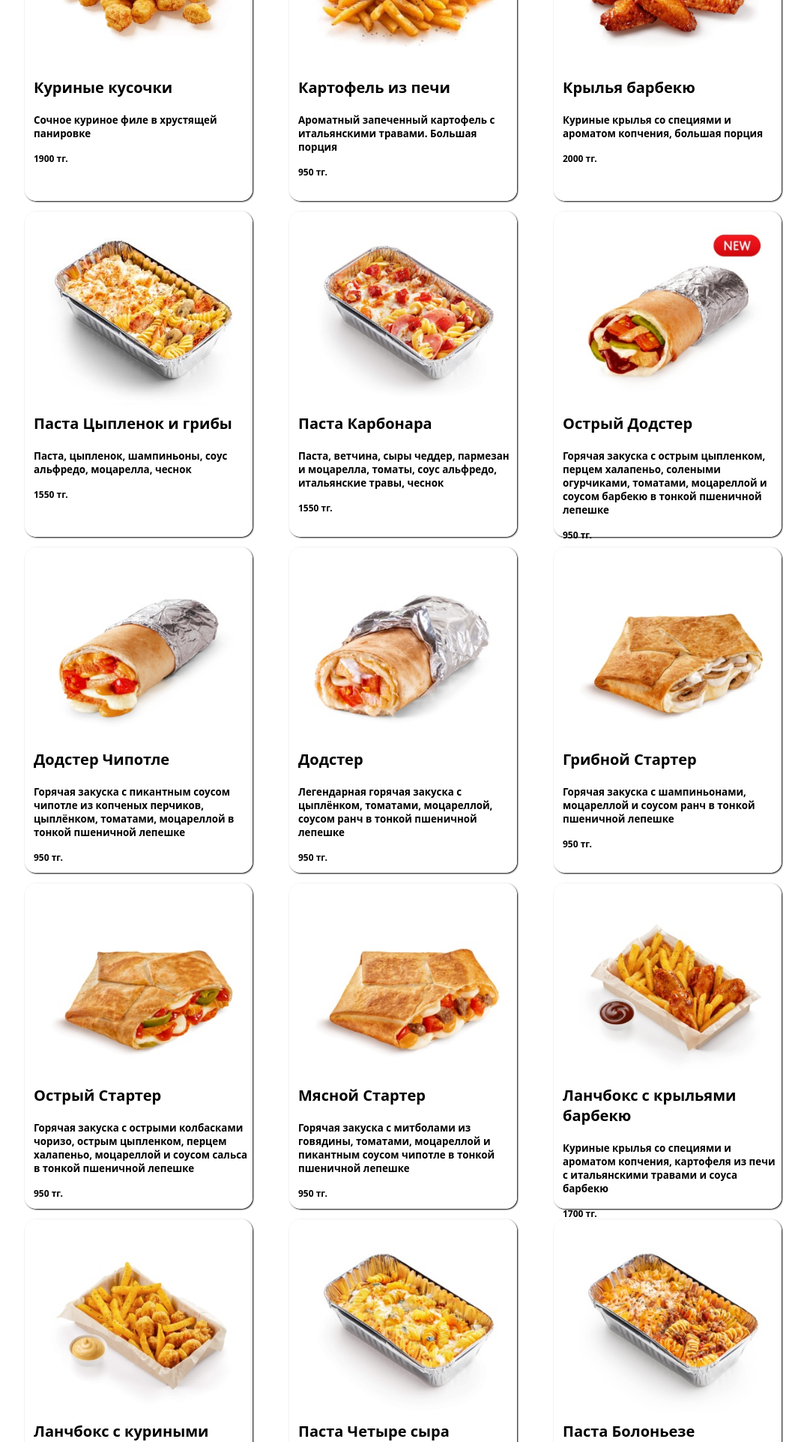
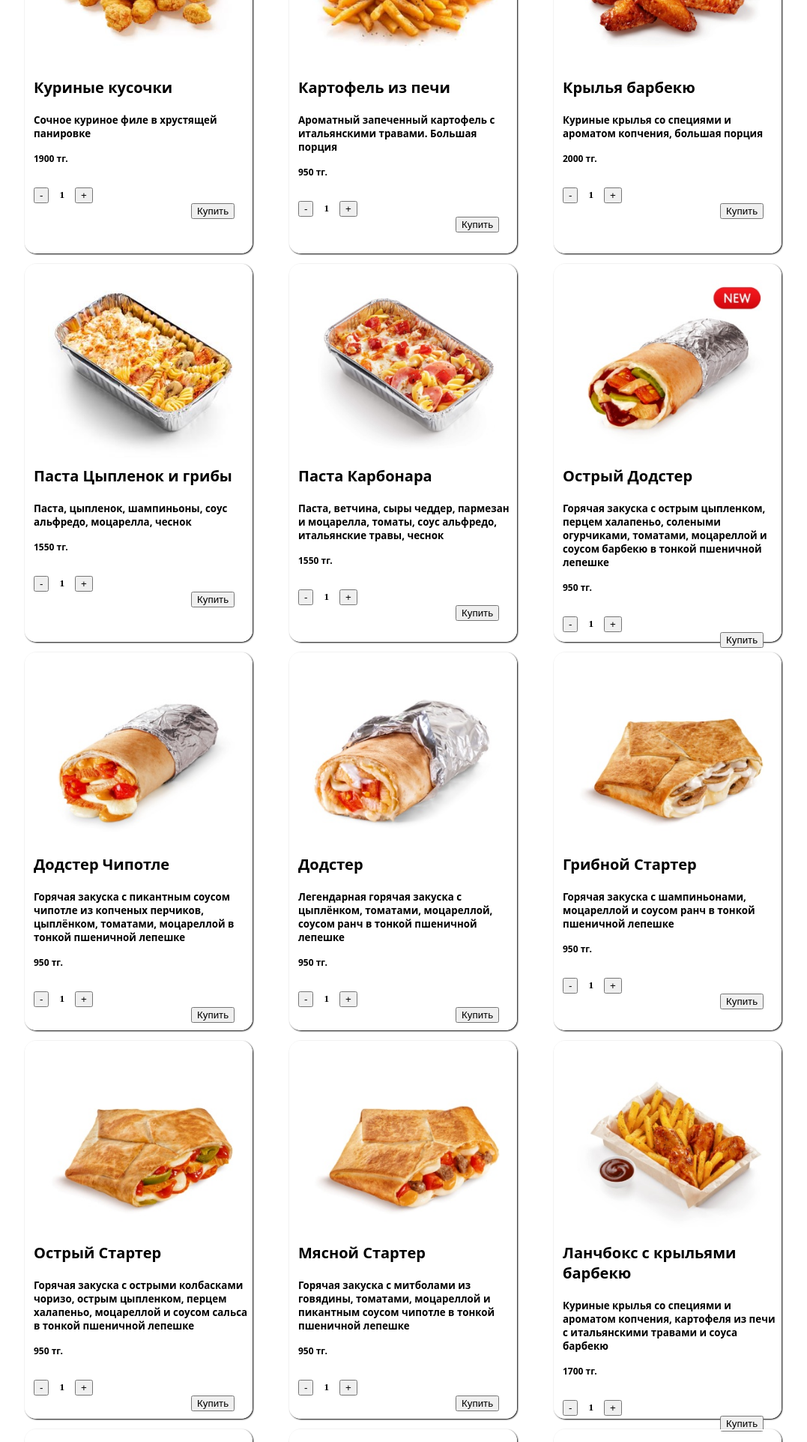
Before and after one commit to yegor-kirovich/site-for-pizza, a Flask app: page / in a window 1280 px wide. Shown: the part 3917-5840 px from the top of the page at 75% size, without its empty margins (20-1097 px from the left). Run offline with Flask 2, Linux system fonts and the light colour scheme; a user stored in the database is signed in; data comes from the database, SQL or seed files in the repository; both versions use the stored data as it was after the commit.

Commit message:
make snack counter on main_menu

```diff
--- a/main.py
+++ b/main.py
@@ -26,6 +26,10 @@ login_manager.init_app(app)
 
 dis = False
 
+a = {}
+for i in range(1, 60):
+    a[i] = 1
+
 
 @login_manager.user_loader
 def load_user(user_id):
@@ -35,19 +39,18 @@ def load_user(user_id):
 
 @app.route('/')
 def main_menu():
-    global dis
+    global dis, a
     db_sess = db_session.create_session()
     pizza = db_sess.query(Pizza)
     snack = db_sess.query(Snack)
     short = "static/img/"
+    cou = a
     if current_user.is_authenticated and (current_user.count_orders % 10 == 0):
         dis = True
         return render_template("main.html", pizza=pizza,
-                               short=short, discount=1, snack=snack,
-                               css=url_for('static', filename='css/main.css'), title='Пиццерия')
+                               short=short, discount=1, snack=snack, title='Пиццерия', cou=cou)
     dis = False
-    return render_template("main.html", pizza=pizza, short=short, discount=0, snack=snack,
-                           css=url_for('static', filename='css/main.css'), title='Пиццерия')
+    return render_template("main.html", pizza=pizza, short=short, discount=0, snack=snack, title='Пиццерия', cou=cou)
 
 
 @app.route('/add_pizza/<int:pizza_id>', methods=['GET', 'POST'])
@@ -83,17 +86,20 @@ def add_pizza(pizza_id):
 
 @app.route('/add_snack/<int:snack_id>')
 def add_snack(snack_id):
+    global a
     db_sess = db_session.create_session()
-    order_snack = Snacks_orders()
     if current_user.is_authenticated:
-        order_snack.snack_id = snack_id
-        current_user.snacks_orders.append(order_snack)
-        db_sess.merge(current_user)
+        for _ in range(a[snack_id]):
+            order_snack = Snacks_orders()
+            order_snack.snack_id = snack_id
+            current_user.snacks_orders.append(order_snack)
+            db_sess.merge(current_user)
         db_sess.commit()
     else:
         orders = session.get('orders', {'pizzas': [],
                                         'snacks': []})
-        orders['snacks'].append({'snack_id': snack_id})
+        for _ in range(a[snack_id]):
+            orders['snacks'].append({'snack_id': snack_id})
         session['orders'] = orders
     return redirect('/')
 
@@ -490,6 +496,21 @@ def delete_log(id, type):
     return redirect('/basket')
 
 
+@app.route('/add_num/<int:id>')
+def add_num(id):
+    global a
+    a[id] += 1
+    return redirect('/')
+
+
+@app.route('/delete_num/<int:id>')
+def delete_num(id):
+    global a
+    if a[id] != 1:
+        a[id] -= 1
+    return redirect('/')
+
+
 @app.route('/logout')
 @login_required
 def logout():
--- a/templates/base.html
+++ b/templates/base.html
@@ -2,7 +2,6 @@
 <html lang="en">
 <head>
     <meta charset="utf-8">
-    <link rel="stylesheet" href={{ css }}>
     <title>{{title}}</title>
     <link href="static/icon/pizza_icon.ico" rel="shortcut icon">
 </head>
--- a/templates/main.html
+++ b/templates/main.html
@@ -1,6 +1,7 @@
 {% extends "base.html" %}
 
 {% block content %}
+    <link rel="stylesheet" href="/static/css/main.css">
     {% if discount == 1 %}
         <div class="alert">
             <h3 class="text">Поздравляю! Вы получили 10% скидку</h3>
@@ -33,23 +34,60 @@
     <div class="par">
         <center>Закуски</center>
     </div>
+    <style>
+        .snack_div{
+            display: inline-block;
+            vertical-align: middle;
+            border: 2px solid black;
+            width: 300px;
+            height: 500px;
+            border-radius: 15px;
+            box-shadow: 1px 1px 2px #000000;
+            border-color: #ffffff;
+            margin-left: 45px;
+            margin-bottom: 14px;
+        }
+        .n{
+            display: inline-block;
+            vertical-align: middle;
+            margin-left: 10px;
+        }
+        .submit{
+            display: inline-block;
+            vertical-align: middle;
+            margin-left: 220px;
+            margin-top: -13%;
+        }
+    </style>
 
     {% for item in snack %}
         {% if item.type == "snack" %}
             {% if discount == 1 %}
-                <div class="pizza_div" onClick='location.href="http://127.0.0.1:5000/add_snack/{{ item.id }}"'>
+                <div class="snack_div">
                     <img class="pizza_img" src="{{ short }}snacks/{{ item.href }}">
                     <h3 class="pizza_name">{{ item.name }}</h3>
                     <h6 class="pizza_text">{{ item.about }}</h6>
                     <strike class="pizza_cost">{{ item.cost }} тг.</strike>
                     <h4 class="pizza_cost">{{ item.dis_cost }} тг.</h4>
+                    <div>
+                        <button class="n" onClick='location.href="http://127.0.0.1:5000/delete_num/{{ item.id }}"'>-</button>
+                        <h5 class="n">{{ cou[item.id] }}</h5>
+                        <button class="n" onClick='location.href="http://127.0.0.1:5000/add_num/{{ item.id }}"'>+</button>
+                    </div>
+                    <button class="submit" onClick='location.href="http://127.0.0.1:5000/add_snack/{{ item.id }}"'>Купить</button>
                 </div>
             {% else %}
-                <div class="pizza_div" onClick='location.href="http://127.0.0.1:5000/add_snack/{{ item.id }}"'>
+                <div class="snack_div">
                     <img class="pizza_img" src="{{ short }}snacks/{{ item.href }}">
                     <h3 class="pizza_name">{{ item.name }}</h3>
                     <h6 class="pizza_text">{{ item.about }}</h6>
                     <h5 class="pizza_cost">{{ item.cost }} тг.</h5>
+                    <div>
+                        <button class="n" onClick='location.href="http://127.0.0.1:5000/delete_num/{{ item.id }}"'>-</button>
+                        <h5 class="n">{{ cou[item.id] }}</h5>
+                        <button class="n" onClick='location.href="http://127.0.0.1:5000/add_num/{{ item.id }}"'>+</button>
+                    </div>
+                    <button class="submit" onClick='location.href="http://127.0.0.1:5000/add_snack/{{ item.id }}"'>Купить</button>
                 </div>
             {% endif %}
         {% endif %}
@@ -62,19 +100,31 @@
     {% for item in snack %}
         {% if item.type == "drink" %}
             {% if discount == 1 %}
-                <div class="pizza_div" onClick='location.href="http://127.0.0.1:5000/add_snack/{{ item.id }}"'>
+                <div class="snack_div">
                     <img class="pizza_img" src="{{ short }}drinks/{{ item.href }}">
                     <h3 class="pizza_name">{{ item.name }}</h3>
                     <h6 class="pizza_text">{{ item.about }}</h6>
                     <strike class="pizza_cost">{{ item.cost }} тг.</strike>
                     <h4 class="pizza_cost">{{ item.dis_cost }} тг.</h4>
+                    <div>
+                        <button class="n" onClick='location.href="http://127.0.0.1:5000/delete_num/{{ item.id }}"'>-</button>
+                        <h5 class="n">{{ cou[item.id] }}</h5>
+                        <button class="n" onClick='location.href="http://127.0.0.1:5000/add_num/{{ item.id }}"'>+</button>
+                    </div>
+                    <button class="submit" onClick='location.href="http://127.0.0.1:5000/add_snack/{{ item.id }}"'>Купить</button>
                 </div>
             {% else %}
-                <div class="pizza_div" onClick='location.href="http://127.0.0.1:5000/add_snack/{{ item.id }}"'>
+                <div class="snack_div">
                     <img class="pizza_img" src="{{ short }}drinks/{{ item.href }}">
                     <h3 class="pizza_name">{{ item.name }}</h3>
                     <h6 class="pizza_text">{{ item.about }}</h6>
                     <h5 class="pizza_cost">{{ item.cost }} тг.</h5>
+                    <div>
+                        <button class="n" onClick='location.href="http://127.0.0.1:5000/delete_num/{{ item.id }}"'>-</button>
+                        <h5 class="n">{{ cou[item.id] }}</h5>
+                        <button class="n" onClick='location.href="http://127.0.0.1:5000/add_num/{{ item.id }}"'>+</button>
+                    </div>
+                    <button class="submit" onClick='location.href="http://127.0.0.1:5000/add_snack/{{ item.id }}"'>Купить</button>
                 </div>
             {% endif %}
         {% endif %}
```
Also changed, not shown: db/pizzeria.db.
